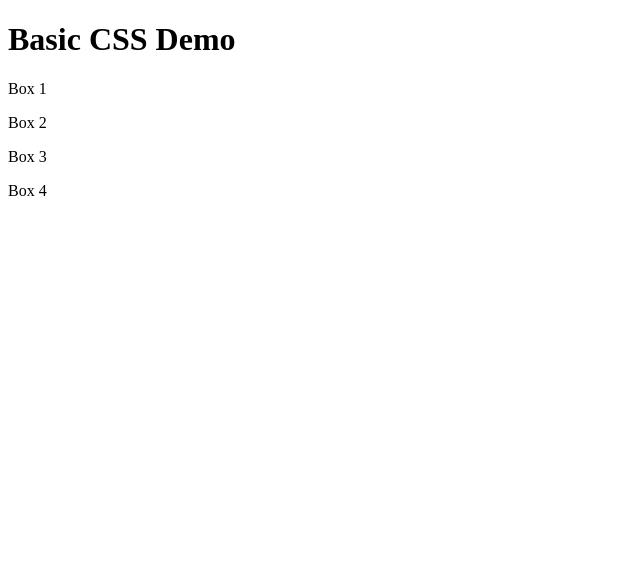
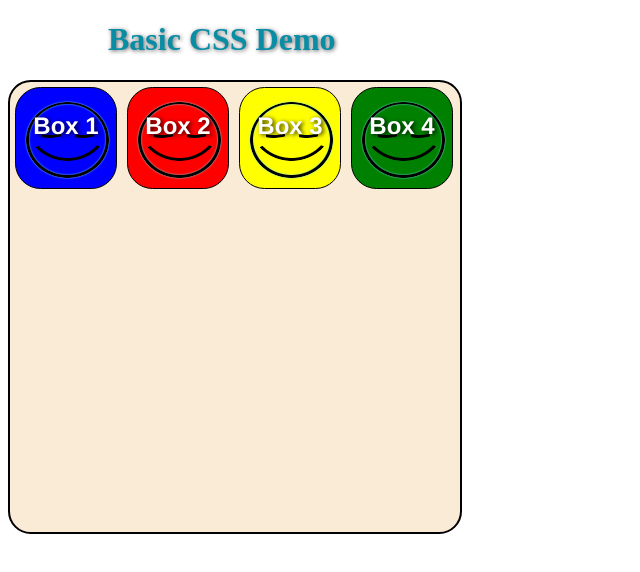
Before and after one commit to BenjaminLSchwab/HTML-and-CSS-Basics, a plain HTML site: page basic1.html in a window 1280 px wide. Shown: the whole page, without its empty margins (0-640 px from the left). Drawn offline with Linux system fonts and the light colour scheme.

Commit message:
add styling, images to basic1

```diff
--- a/CSS/basic_style.css
+++ b/CSS/basic_style.css
@@ -0,0 +1,57 @@
+body{
+    background-color: white;
+}
+
+h1 {
+    color: rgba(8,141,165,1);
+    margin-left: 100px;
+    text-shadow: 1px .5px 4px rgba(0,0,0, 0.6);
+}
+
+.container{
+    width: 450px;
+    height: 450px;
+    background-color: #faebd7;
+    border: 2px solid black;
+    border-radius: 5%;
+
+}
+
+.container .squares:nth-child(-n+4){
+
+    background-image: url(../Images/icons/smileyface2.png);
+    color: white;
+    float: left;
+    width: 100px;
+    height: 100px;
+    margin: 5px;
+    border: 1px solid black;
+    border-radius: 25%;
+    cursor: pointer;
+}
+
+.squares:nth-child(-n+4) p{
+    font-family: "Helvetica Neue", Helvetica, Arial, sans-serif;
+    font-size: 1.5em;
+    font-weight: 900;
+    text-align: center;
+
+    margin 0;
+    text-shadow: 2px 1px 4px rgba(0,0,0, 0.8);
+}
+
+.squares:nth-child(1){
+   background: blue;
+}
+
+.squares:nth-child(2){
+   background: red;
+}
+
+.squares:nth-child(3){
+   background: yellow;
+}
+
+.squares:nth-child(4){
+   background: green;
+}
--- a/basic1.html
+++ b/basic1.html
@@ -1,6 +1,7 @@
 <!DOCTYPE html>
 <html lang="en">
 <head>
+    <link rel="stylesheet" href="CSS/basic_style.css">
     <title>Basic HTML Template</title>
     <meta charset="utf-8">
 </head>
```
